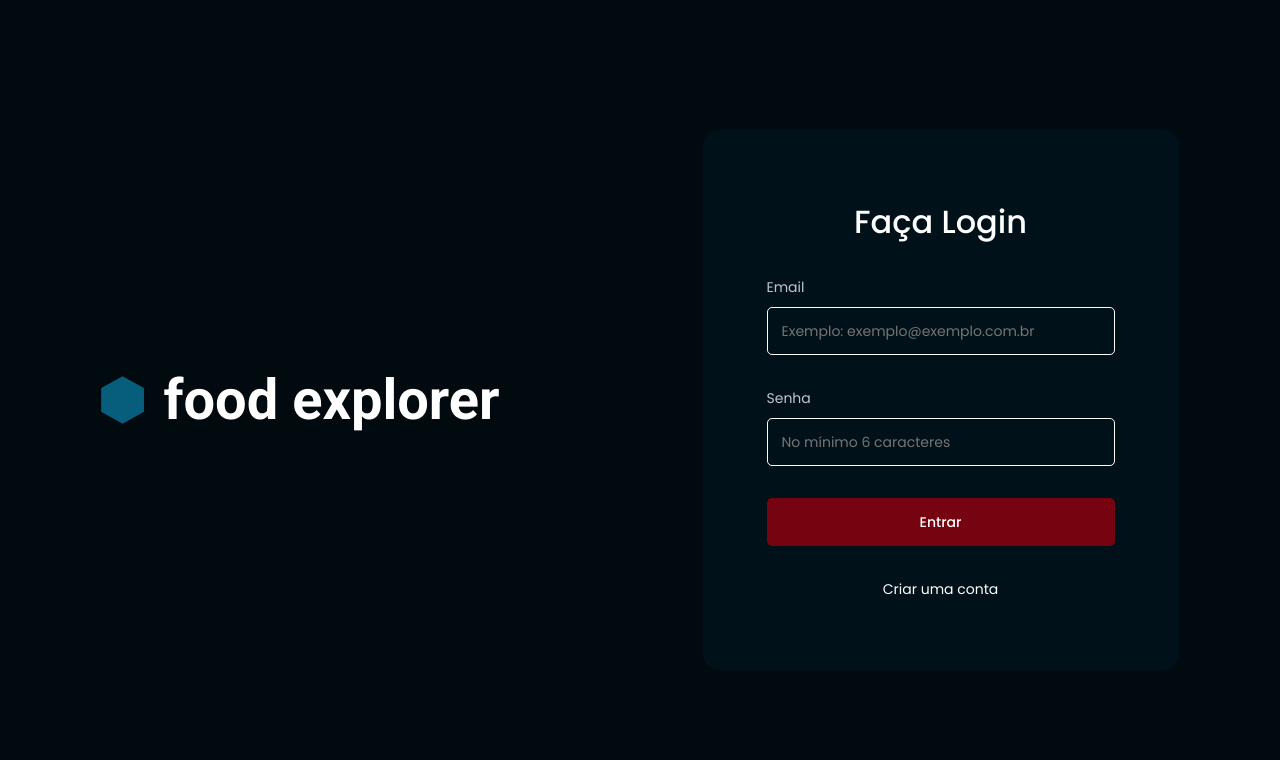
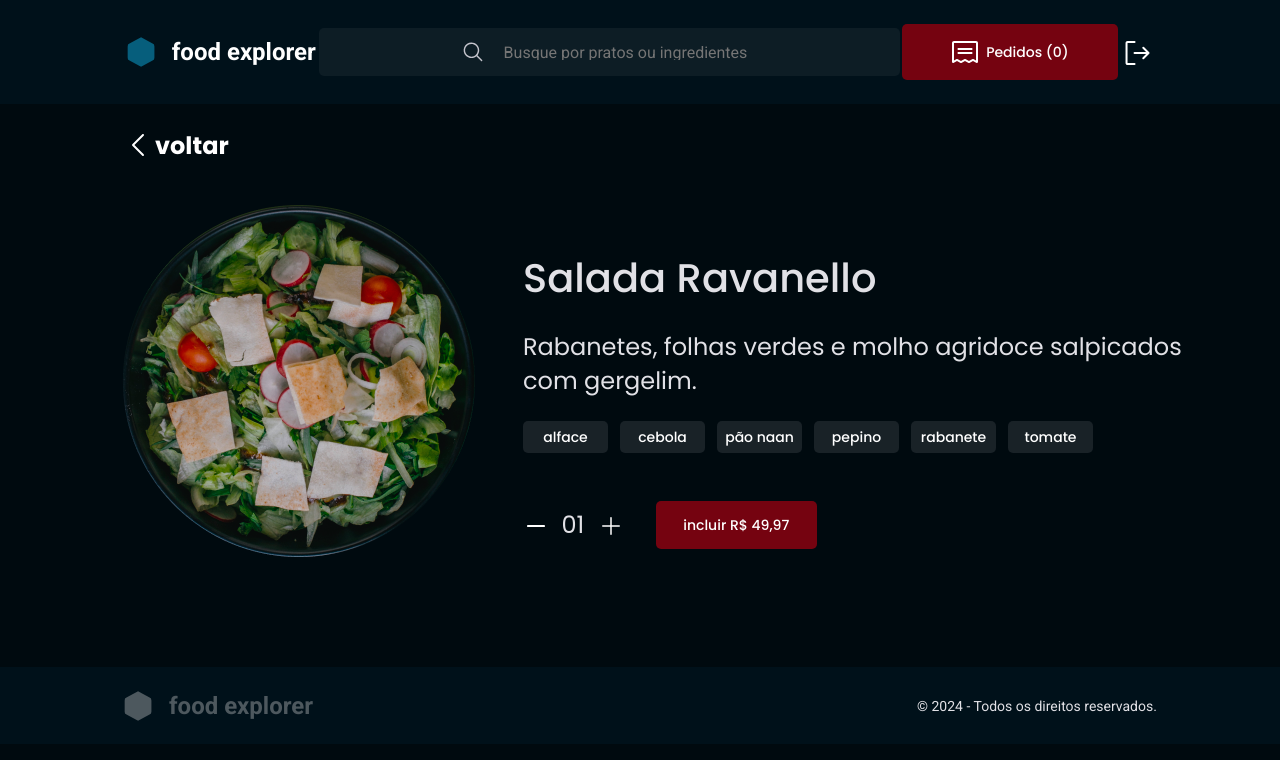
Before and after one commit to huddmax/food-ex, a React (Vite) app in the folder web/: page / in a window 1280 px wide. Shown: the top 760 px of the page. Built offline with nearby package versions, Linux system fonts and the light colour scheme.

Commit message:
Adicionada a Tela de Pratos. Fixes #4

```diff
--- /dev/null
+++ b/web/src/assets/icons/LeftArrow/index.jsx
@@ -0,0 +1,7 @@
+export function LeftArrow() {
+    return (
+        <svg xmlns="http://www.w3.org/2000/svg" width="32" height="32" viewBox="0 0 32 32" fill="none">
+  <path fillRule="evenodd" clipRule="evenodd" d="M20.7071 5.29289C21.0976 5.68342 21.0976 6.31658 20.7071 6.70711L11.4142 16L20.7071 25.2929C21.0976 25.6834 21.0976 26.3166 20.7071 26.7071C20.3166 27.0976 19.6834 27.0976 19.2929 26.7071L9.29289 16.7071C8.90237 16.3166 8.90237 15.6834 9.29289 15.2929L19.2929 5.29289C19.6834 4.90237 20.3166 4.90237 20.7071 5.29289Z" fill="white"/>
+</svg>
+    )
+}
--- a/web/src/components/Footer/style.js
+++ b/web/src/components/Footer/style.js
@@ -4,7 +4,7 @@ export const Container = styled.footer`
 
 
     width: 100%;
-    height: 104px;
+    height: 77px;
     background-color: ${({ theme }) => theme.COLORS.DARK_600};
 
 
--- a/web/src/components/Header/style.js
+++ b/web/src/components/Header/style.js
@@ -33,7 +33,7 @@ export const Container = styled.header`
 
     `;
 
-export const Search = styled.div`
+export const Search = styled.label`
 
     width: 581px;
     height: 48px;
--- /dev/null
+++ b/web/src/components/Tag/index.jsx
@@ -0,0 +1,11 @@
+import { Container } from "./style";
+
+export function Tag({title}) {
+    return (
+        <Container>
+            <strong id={title}>
+                {title}
+            </strong>
+        </Container>
+    )
+}
--- /dev/null
+++ b/web/src/components/Tag/style.js
@@ -0,0 +1,23 @@
+import { styled } from 'styled-components';
+
+export const Container = styled.div`
+
+    width: 85px;
+    height: 32px;
+    background: ${({ theme }) => theme.COLORS.DARK_1000};
+    border-radius: 5px;
+    padding: 4px 8px;
+    display: flex;
+    justify-content: center;
+    align-items: center;
+
+    strong {
+        font-family: Poppins;
+        font-size: 14px;
+        font-style: normal;
+        font-weight: 500;
+        line-height: 24px;
+        color: ${({theme})=>theme.COLORS.LIGHT_100 };
+    }
+
+`;
--- a/web/src/main.jsx
+++ b/web/src/main.jsx
@@ -8,6 +8,7 @@ import { ThemeProvider } from 'styled-components';
 import { Home } from './pages/Home';
 import { SignUp } from './pages/SignUp';
 import { SignIn } from './pages/SignIn';
+import { DishPage } from './pages/DishPage';
 
 createRoot(document.getElementById('root')).render(
   <StrictMode>
@@ -16,9 +17,10 @@ createRoot(document.getElementById('root')).render(
 
       <GlobalStyle/>
 
-      <SignIn/>
+      {/* <SignIn/> */}
       {/* <SignUp/> */}
       {/* <Home /> */}
+      <DishPage/>
 
     </ThemeProvider>
 
--- /dev/null
+++ b/web/src/pages/DishPage/index.jsx
@@ -0,0 +1,55 @@
+import { Container,All,Main,DishInfo } from './style';
+import { Button } from '../../components/Button';
+import { Header } from '../../components/Header';
+import { Footer } from '../../components/Footer';
+import { Stepper } from '../../components/Stepper';
+import { menuItens } from '../Home';
+import { LeftArrow } from '../../assets/icons/LeftArrow';
+import { Tag } from '../../components/Tag';
+
+const selectedDish = menuItens.find((item)=>item.id==1)
+
+export function DishPage() {
+    return (
+        <Container>
+            <Header/>
+
+            <All>
+
+                <div>
+                    <Button title={"voltar"} className="voltar" icon={<LeftArrow/>}>
+
+                    </Button>
+                </div>
+
+                <Main>
+                    <img src={selectedDish.img} alt={selectedDish.name} />
+
+                    <DishInfo>
+
+                        <h2> {selectedDish.name} </h2>
+                        <p>{selectedDish.description}</p>
+
+                        <div className="tags">
+                            <Tag title="alface"/>
+                            <Tag title="cebola"/>
+                            <Tag title="pão naan"/>
+                            <Tag title="pepino"/>
+                            <Tag title="rabanete"/>
+                            <Tag title="tomate"/>
+
+                        </div>
+
+                        <div className="steeper">
+                        <Stepper />
+                        <Button title={"incluir R$ "+selectedDish.value}/>
+                        </div>
+
+                    </DishInfo>
+                </Main>
+            </All>
+
+            <Footer/>
+        </Container>
+    )
+}
--- /dev/null
+++ b/web/src/pages/DishPage/style.js
@@ -0,0 +1,97 @@
+import { styled } from 'styled-components';
+
+export const Container = styled.div`
+
+    /* width: 1368px; */
+    /* height: 824px; */
+
+`;
+export const All = styled.div`
+
+    div {
+
+        Button:first-child {
+            display: flex;
+
+
+            background: none;
+            width: 106px;
+            height: 34px;
+            padding: 0;
+            margin-top: 25px;
+            margin-left: 123px;
+
+            font-family: Poppins;
+            font-size: 24px;
+            font-style: normal;
+            font-weight: 700;
+            line-height: 140%;
+
+        }
+
+    }
+`;
+export const Main = styled.div`
+    display: flex;
+    width: 687px;
+    flex-direction: row;
+    align-items: flex-start;
+
+    img {
+        margin: 42px 48px 110px 122px;
+    }
+
+    h2 {
+        font-family: Poppins;
+        font-size: 40px;
+        font-style: normal;
+        font-weight: 500;
+        line-height: 140%;
+    }
+
+    p {
+        font-family: Poppins;
+        font-size: 24px;
+        font-style: normal;
+        font-weight: 400;
+        line-height: 140%;
+    }
+
+`;
+export const DishInfo = styled.div`
+    min-width: 687px;
+    height: 204px;
+    display: flex;
+    flex-direction: column;
+
+    margin-top: 87px;
+    gap: 24px;
+
+    /* div:first-child */
+    .tags {
+        display: flex;
+        gap: 12px;
+    }
+
+
+    .steeper {
+        width: 294px;
+        height: 48px;
+        display: flex;
+        align-items: center;
+        gap: 33px;
+
+        margin-top: 24px;
+
+        button {
+            width: 162px;
+            padding: 12px 24px;
+
+            font-family: Poppins;
+            font-size: 14px;
+            font-style: normal;
+            font-weight: 500;
+            line-height: 24px;
+        }
+    }
+`;
--- a/web/src/pages/Home/index.jsx
+++ b/web/src/pages/Home/index.jsx
@@ -2,18 +2,13 @@ import { Card } from "../../components/Card";
 import { Footer } from "../../components/Footer";
 import { Header } from "../../components/Header";
 import { Brand, Container, Menu, Img, InvisibleCardLeft, InvisibleCardRight } from "./style";
-
-
 
 import '@splidejs/splide/dist/css/splide.min.css';
 //@ts-ignore
 import { Splide, SplideSlide } from '@splidejs/react-splide';
 
 
-
-export function Home() {
-
-    let menuItens = [
+    export const menuItens = [
         {
             id: 1,
             name: "Salada Ravanello",
@@ -129,6 +124,8 @@ export function Home() {
     const meals = menuItens.filter(item => item.category === "meal");
     const desserts = menuItens.filter(item => item.category === "dessert");
     const drinks = menuItens.filter(item => item.category === "drink");
+
+export function Home() {
 
 
     return (
--- a/web/src/styles/global.js
+++ b/web/src/styles/global.js
@@ -20,7 +20,7 @@ const GlobalStyle = createGlobalStyle`
         text-decoration: none;
         margin-bottom: 0px;
         text-transform: none;
-        height: 2400px;
+        /* height: 2400px; */
         font-style: normal;
 
     }
```
